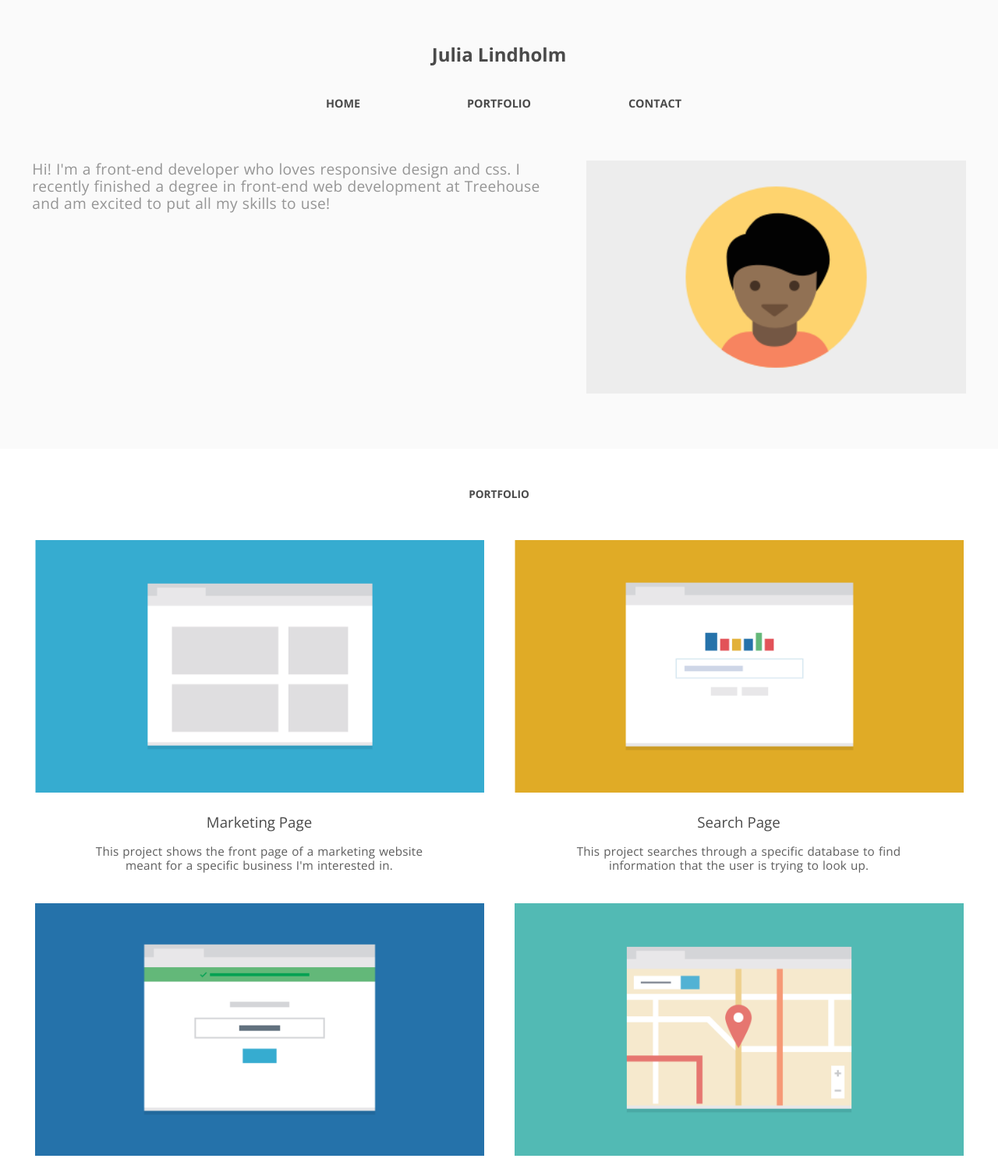
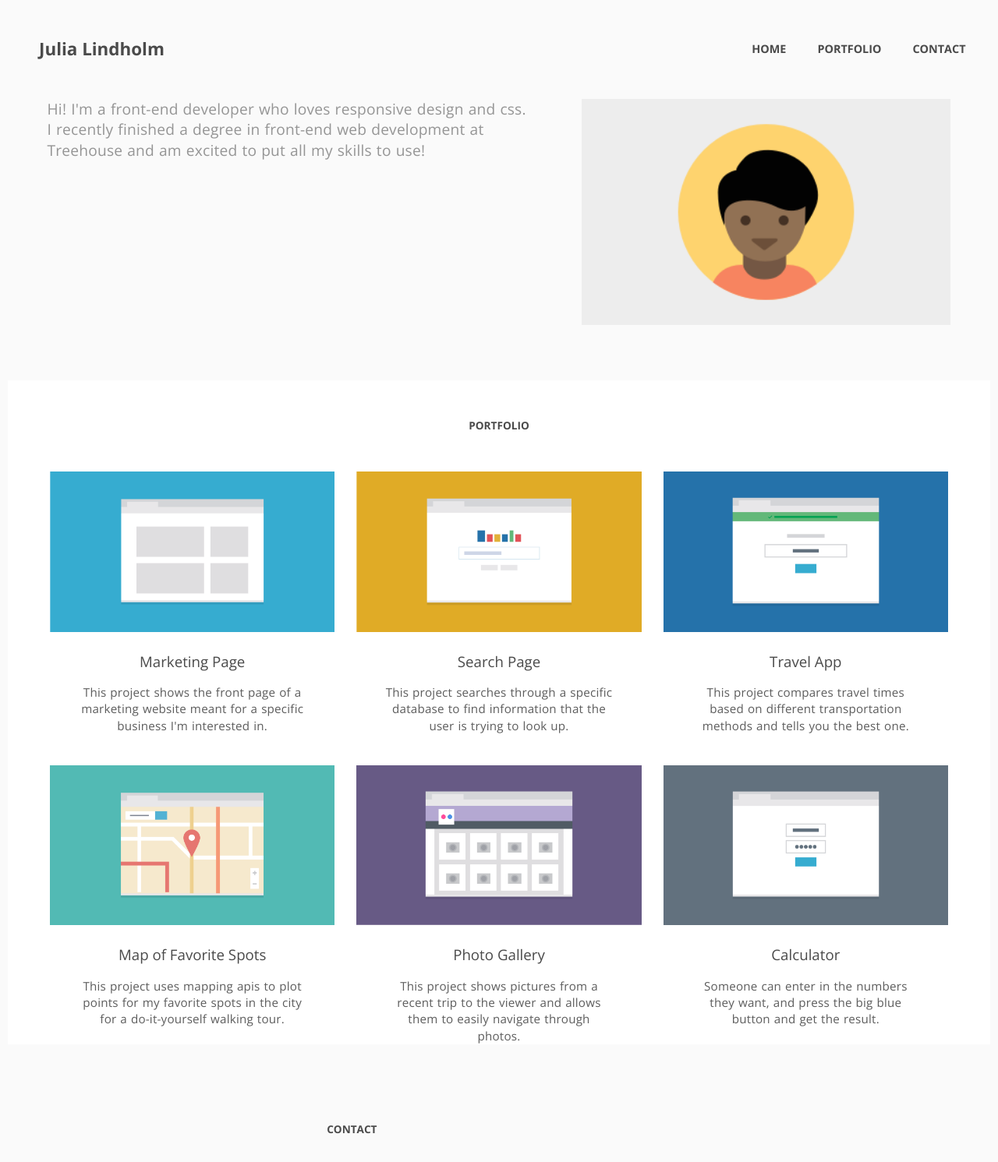
Before and after one commit to juliamatilda/ResponsiveLayout_project, a plain HTML site: page index.html in a window 1280 px wide. Shown: the top 1491 px of the page at 78% size. Drawn offline with nearby package versions, Linux system fonts and the light colour scheme.

Commit message:
add desktop header and main style

```diff
--- a/css/styles.css
+++ b/css/styles.css
@@ -189,6 +189,7 @@ h3 {
 	.contact-text	{
 		word-spacing: 0.8px;
 		letter-spacing: 0.2px;
+		line-height: 1.4em;
 	}
 
 	.presentation-text {
@@ -270,6 +271,7 @@ h3 {
 	.footer-nav {
 		display: inline-block;
 		background-color:#fafafa;
+		margin-bottom: 40px;
 	}
 
 	.footer-nav-list {
@@ -279,8 +281,88 @@ h3 {
 		font-weight: 700;
 	}
 
+	.horizontal {
+		margin-bottom: 10px;
+	}
+
 
 
 @media (min-width: 1024px) {
 
+	.desktop-menu {
+		display: flex;
+		flex-direction: row;
+		justify-content: space-between;
+	}
+
+	h1.name {
+		margin: 50px 0 0 50px;
+		padding: 0;
+		font-size: 1.4em;
+	}
+
+	.main-nav {
+		margin: 50px 40px 0 0;
+	}
+
+	.main-list {
+		padding:0 40px 0 0;
+	}
+
+	.presentation-text {
+	  width: 48%;
+		}
+
+	.presentation-image {
+	  width: 37%;
+		}
+
+/* MAIN */
+
+main {
+	background-color: #fafafa;
+
 }
+
+.main-content {
+	background-color: white;
+	margin-left: 10px;
+	margin-right: 10px;
+}
+
+.portfolio-section {
+	width: 29%;
+	margin: 0
+
+}
+
+
+.portfolio-img {
+	width:100%;
+	}
+
+.portfolio-text {
+	width:80%;
+	font-size: 0.95em;
+	}
+
+	.portfolio-section:nth-of-type(odd) {
+		margin-left:0;
+	}
+
+	.portfolio-section:nth-of-type(even) {
+		margin-right:0;
+	}
+
+	.portfolio-section:nth-of-type(3n+2) {
+		margin-right:-80px;
+		margin-left: -80px;
+	}
+
+	.portfolio-section:nth-of-type(1) {
+		padding-left: -10px;
+	}
+
+
+
+}
--- a/index.html
+++ b/index.html
@@ -11,6 +11,7 @@
 
       <header class="main-header">
 
+       <div class="desktop-menu">
         <h1 class="name" id="top">Julia Lindholm</h1>
 
         <nav class="main-nav">
@@ -20,6 +21,7 @@
             <li class="main-list"><a class="main-link" href="#contact">CONTACT</a></li>
           </ul>
         </nav>
+        </div>
 
         <div class="presentation">
          <img src="images/responsive-layout-profile.png" class="presentation-image" alt="a profile picture of me">
@@ -31,9 +33,8 @@
 
        </header>
        <main>
-
-
-          <h2 class="portfolio-title">PORTFOLIO</h2>
+      <div class="main-content">
+       <h2 class="portfolio-title">PORTFOLIO</h2>
 
         <div class="portfolio">
 
@@ -78,7 +79,9 @@
           <p class="portfolio-text">Someone can enter in the numbers they want, and press the big blue button
           and get the result.</p>
          </div>
-       </div>
+
+        </div>
+      </div>
        <!--end portfolio -->
           </main>
         <footer class="main-footer">
@@ -99,7 +102,7 @@
           <a class="top-link" href="#top">BACK TO TOP</a>
 
           <nav class="footer-nav">
-            <ul class="footer-nav">
+            <ul class="footer-nav-ul">
               <li class="footer-nav-list"><a href="index.html">HOME</a></li>
               <li class="footer-nav-list"><a href="#portfolio">PORTFOLIO</a></li>
               <li class="footer-nav-list"><a href="#contact">CONTACT</a></li>
```
